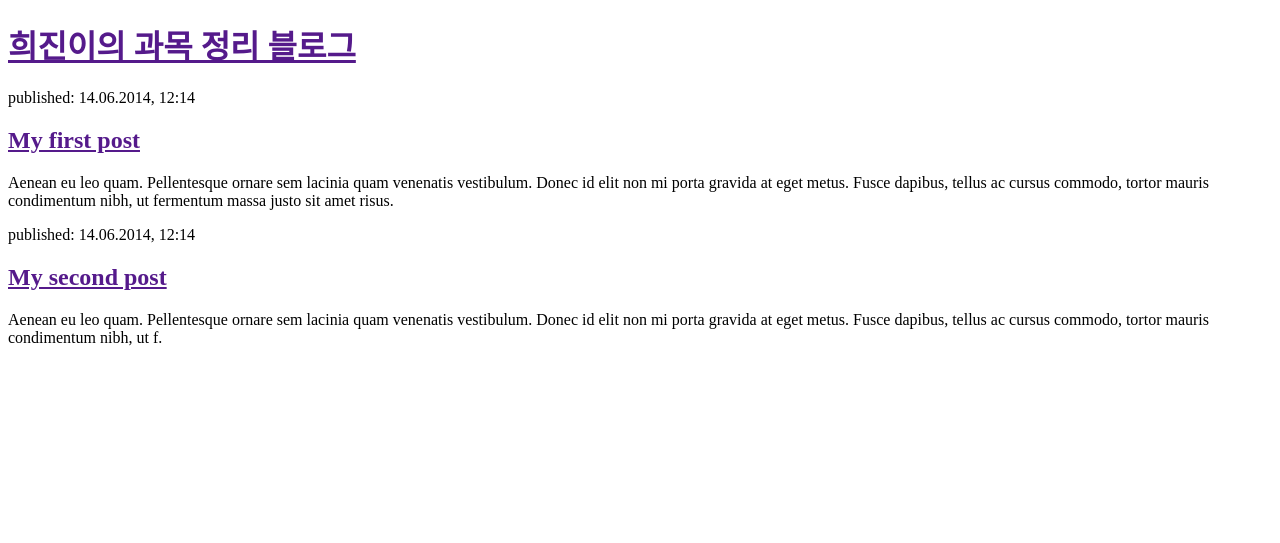
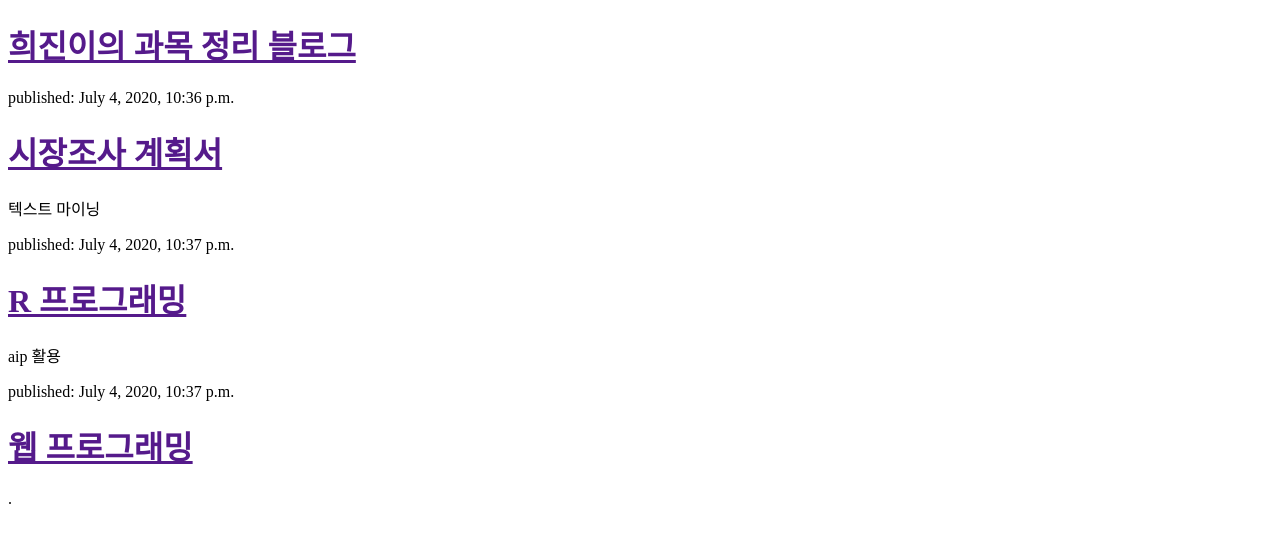
Before and after one commit to leehuijin/django_project, a Django app: page / in a window 1280 px wide. Shown: the top 543 px of the page. Run offline with Django 3.2, Linux system fonts and the light colour scheme; data comes from the database, SQL or seed files in the repository; both versions use the stored data as it was after the commit.

Commit message:
Modified templates to display posts from database.

```diff
--- a/blog/templates/blog/post_list.html
+++ b/blog/templates/blog/post_list.html
@@ -5,20 +5,26 @@
     <title>huijin blog</title>
 </head>
  <body>
+    <header>
         <div>
             <h1><a href="">희진이의 과목 정리 블로그</a></h1>
         </div>
+    </header>
 
+    <!--<nav>
         <div>
-            <p>published: 14.06.2014, 12:14</p>
-            <h2><a href="">My first post</a></h2>
-            <p>Aenean eu leo quam. Pellentesque ornare sem lacinia quam venenatis vestibulum. Donec id elit non mi porta gravida at eget metus. Fusce dapibus, tellus ac cursus commodo, tortor mauris condimentum nibh, ut fermentum massa justo sit amet risus.</p>
+            <li><a href="">웹 프로그래밍</a></li>
+            <li><a href="">시장조사 계획서</a></li>
+            <li><a href="">R 활용 기초</a> </li>
         </div>
-
-        <div>
-            <p>published: 14.06.2014, 12:14</p>
-            <h2><a href="">My second post</a></h2>
-            <p>Aenean eu leo quam. Pellentesque ornare sem lacinia quam venenatis vestibulum. Donec id elit non mi porta gravida at eget metus. Fusce dapibus, tellus ac cursus commodo, tortor mauris condimentum nibh, ut f.</p>
-        </div>
+    </nav>
+    -->
+{% for post in posts %}
+    <div>
+        <p>published: {{ post.published_date }}</p>
+        <h1><a href="">{{ post.title }}</a></h1>
+        <p>{{ post.text|linebreaksbr }}</p>
+    </div>
+{% endfor %}
     </body>
 </html>
--- a/blog/views.py
+++ b/blog/views.py
@@ -1,3 +1,7 @@
 from django.shortcuts import render
+from django.utils import timezone
+from .models import Post
+
 def post_list(request):
-    return render(request, 'blog/post_list.html', {})
+    posts = Post.objects.filter(published_date__lte=timezone.now()).order_by('published_date')
+    return render(request, 'blog/post_list.html', {'posts': posts})
```
Also changed, not shown: db.sqlite3.
